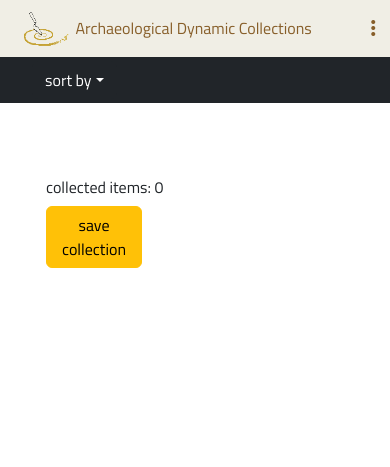
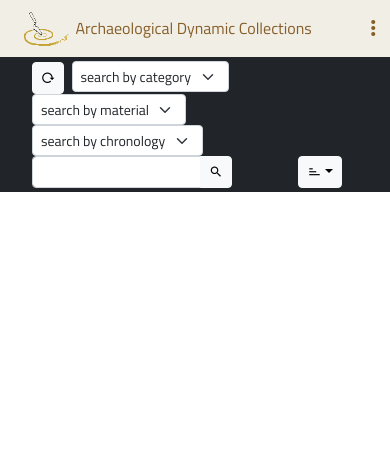
Before and after one commit to LundDarkLab/adc, a PHP site: page / in a window 390 px wide. Shown: the top 467 px of the page. After the commit the page ends 192 px from the top, so only its background shows below. Run offline with PHP 8.4, Linux system fonts and the light colour scheme.

Commit message:
artifact gallery artifact view

```diff
--- /dev/null
+++ b/css/artifact_view.css
@@ -0,0 +1,4 @@
+.titleSection{}
+.divSection{}
+.accordion .list-group-item span{ display:inline-block; width:50%;}
+.accordion .list-group-item span:first-child{ font-weight: bold; vertical-align: top;}
--- a/css/artifacts.css
+++ b/css/artifacts.css
@@ -2,9 +2,9 @@
   position:relative;
   display: flex;
   width:100%;
-  min-height: 80vh;
+  /* min-height: 80vh; */
   height:auto;
-  justify-content: space-around;
+  justify-content: flex-start;
   flex-direction: row;
   flex-wrap: wrap;
 }
--- a/css/main.css
+++ b/css/main.css
@@ -1,8 +1,9 @@
-.bg-adc-light{background:#f0eee5;}
-.bg-adc-dark{background:#875e29;}
+.bg-adc-light, .accordion-button.collapsed{background:#f0eee5;}
+.bg-adc-dark{background-color:#875e29;}
 .txt-adc-light{color:#f0eee5;}
 .txt-adc-dark{color:#875e29;}
-
+.btn-adc-dark{background-color: #875e29; border:1px solid #875e29; color:#f0eee5;}
+.btn-adc-dark:hover, .btn-adc-dark:active{background-color: #755123 !important; border:1px solid #755123 !important; color:#f0eee5 !important;}
 html, body{position:relative; font-family: 'Titillium Web', sans-serif;padding:0; margin:0;}
 label[for]{cursor: pointer;}
 a{text-decoration:none;transition: all 0.25s linear;}
@@ -29,6 +30,12 @@ body > nav > #linkWrap > span.titleSection{display: block; padding: 5px 20px; te
 body > nav > #linkWrap > a{color:#fff; padding:5px 20px; border-bottom: 1px solid rgba(0,0,0,.3);}
 
 .form-sm{width:360px;}
+
+/* bootstrap hack */
+.custom-tooltip {
+  --bs-tooltip-bg: var(--bs-white);
+  --bs-tooltip-color: var(--bs-black);
+}
 
 @media (min-width: 576px) {
 }
--- a/index.php
+++ b/index.php
@@ -12,32 +12,97 @@
     <main class="<?php echo $mainClass; ?>">
       <nav class="itemTool">
         <div class="container-fluid">
-          <div class="dropdown d-inline-block">
-            <button class="btn btn-dark dropdown-toggle" type="button" data-bs-toggle="dropdown" aria-expanded="false">sort by</button>
-            <ul class="dropdown-menu">
-              <li><a class="dropdown-item" href="#">name</a></li>
-              <li><a class="dropdown-item" href="#">material</a></li>
-              <li><a class="dropdown-item" href="#">category</a></li>
-              <li><a class="dropdown-item" href="#">chronology</a></li>
+          <div class="d-inline-block me-1">
+            <button class="btn btn-light btn-sm" type="button" id="resetGallery"  data-bs-toggle="tooltip" data-bs-title="reset filters"><span class="mdi mdi-reload"></span></button>
+          </div>
+          <div class="d-inline-block me-1">
+            <select class="form-select form-select-sm buildGallery" id="byCategory">
+              <option selected value="" disabled>search by category</option>
+            </select>
+          </div>
+          <div class="d-inline-block me-1">
+            <select class="form-select form-select-sm buildGallery"id="byMaterial">
+              <option selected value="" disabled>search by material</option>
+            </select>
+          </div>
+          <div class="d-inline-block me-1">
+            <select class="form-select form-select-sm buildGallery" id="byChronology">
+              <option selected value="" disabled>search by chronology</option>
+            </select>
+          </div>
+          <div class="d-inline-block me-1">
+            <div class="input-group input-group-sm">
+              <input type="text" class="form-control w-auto" id="byDescription">
+              <button class="btn btn-light buildGallery" type="button"><span class="mdi mdi-magnify"></span></button>
+            </div>
+          </div>
+          <div class="d-inline-block mx-3">
+            <div class="input-group input-group-sm" id="collectionDiv">
+              <input type="text" readonly class="form-control w-auto" id="collectedItems" value="">
+              <button class="btn btn-adc-dark" type="button"  name="saveColl"  data-bs-toggle="modal" data-bs-target="#saveCollectionModal">save</button>
+            </div>
+          </div>
+          <div class="dropdown float-end me-3">
+            <button class="btn btn-light btn-sm dropdown-toggle" type="button" data-bs-toggle="dropdown" id="sortByBtn"><span class="mdi mdi-sort-reverse-variant"></span></button>
+            <ul class="dropdown-menu" id="sortBy">
+              <li><a class="dropdown-item sortBy" href="#" data-sort="category">name</a></li>
+              <li><a class="dropdown-item sortBy" href="#" data-sort="material">material</a></li>
+              <li><a class="dropdown-item sortBy" href="#" data-sort="start">chronology</a></li>
             </ul>
           </div>
         </div>
       </nav>
       <div class="container-fluid mt-5">
         <div class="row">
-          <div class="col-4 ms-1 mb-3">
-            <input type="text" readonly class="form-control-plaintext d-inline w-auto" id="collectedItems" value="">
-            <button type="button" class="btn btn-warning" name="saveColl">save collection</button>
+          <div class="col text-center">
+            <h1 id="totItems" class="txt-adc-dark fw-bold"></h1>
           </div>
         </div>
         <div class="card-wrap"></div>
       </div>
     </main>
+
+    <div class="modal fade" id="saveCollectionModal" tabindex="-1" aria-hidden="true">
+  <div class="modal-dialog modal-lg">
+    <div class="modal-content">
+      <div class="modal-header">
+        <h3 class="modal-title">Create your collection</h3>
+        <button type="button" class="btn-close" data-bs-dismiss="modal" aria-label="Close"></button>
+      </div>
+      <form>
+        <div class="modal-body">
+          <h5 class="txt-adc-dark m-0">In order to create a new collection we need your email to send you the direct link with which you can view the newly created collection.</h5>
+          <div class="mb-5">
+            <label for="email" class="form-label">Email</label>
+            <input type="email" class="form-control" id="email" required>
+          </div>
+          <h5 class="txt-adc-dark m-0">If you prefer, you can create a user account with which you will be able to manage your collections more easily.</h5>
+          <div class="form-check mb-5">
+            <input class="form-check-input" type="checkbox" value="1" id="createAccount" name="createAccount">
+            <label class="form-check-label" for="createAccount">Ok, create an account</label>
+          </div>
+          <h5 class="txt-adc-dark m-0">Please insert a title and a brief description for the collection</h5>
+          <div class="mb-2">
+            <label for="title" class="form-label">title</label>
+            <input type="text" class="form-control" id="title" required>
+          </div>
+          <div class="mb-3">
+            <label for="description" class="form-label">Brief description</label>
+            <textarea class="form-control" id="description" rows="3"></textarea>
+          </div>
+        </div>
+        <div class="modal-footer">
+          <button type="button" class="btn btn-secondary" data-bs-dismiss="modal">Close</button>
+          <button type="submit" class="btn btn-primary">Create collection</button>
+        </div>
+      </form>
+    </div>
+  </div>
+</div>
+
+
     <?php require("assets/menu.php"); ?>
     <?php require("assets/js.html"); ?>
-    <script src="js/artifacts.js" charset="utf-8"></script>
-    <script type="text/javascript">
-      buildGallery()
-    </script>
   </body>
+  <script src="js/index.js" charset="utf-8"></script>
 </html>
--- a/js/artifacts.js
+++ b/js/artifacts.js
@@ -47,7 +47,7 @@ $("[name=chronoPeriodEnd]").on("change", function(){
   $("[name=chronoYearStart],[name=chronoYearEnd]").attr({"max":end})
   $("[name=chronoYearEnd]").val(end);
 })
-$("[name=chronoYearStart],[name=chronoYearEnd]").attr({"max":getData()['y']})
+$("[name=chronoYearStart],[name=chronoYearEnd]").attr({"max":getDate()['y']})
 $("[name=chronoYearStart]").on("change", function(){
   let v = $(this).val();
   if($("[name=chronoYearEnd]").val() && $("[name=chronoYearEnd]").val() < v){$("[name=chronoYearEnd]").val(v)}
@@ -102,42 +102,7 @@ function setMapView(ll,zoom){
   $("[name=lon]").val(ll[1]);
 }
 
-function buildGallery(){
-  ajaxSettings.url=API+"model.php";
-  ajaxSettings.data={trigger:'buildGallery'};
-  $.ajax(ajaxSettings)
-  .done(function(data) {
-    console.log(data);
-    data.forEach((item, i) => {
-      let div = $("<div/>",{class:'card m-1 viewArtifactsBtn'}).data("item",item.id).appendTo(".card-wrap");
-      $("<div/>", {class:'card-header'})
-      .css({"background-image":"url('img/model/256/"+item.name+".png')"})
-      .appendTo(div);
-      let body = $("<div/>",{class:'card-body'}).appendTo(div);
-      $("<h3/>",{class:'card-title ms-3 txt-adc-dark fw-bold'}).text(item.name).appendTo(body);
-      $("<p/>",{class:'col-10 ms-3'}).html('<span class="placeholder col-7 d-block"></span><span class="placeholder col-4 my-2 d-block"></span><span class="placeholder col-4"></span><span class="placeholder col-6"></span><span class="placeholder col-12"></span>').appendTo(body);
-      $("<button/>",{class:'btn btn-primary ms-3'}).text('view').appendTo(body);
-      let collectBtn = $("<button/>",{class:'btn btn-primary ms-3 addItemBtn', id: 'addItem'+item.id}).text('collect').appendTo(body);
-      let uncollectBtn = $("<button/>",{class:'btn btn-danger ms-3 removeItemBtn', id: 'removeItem'+item.id}).text('remove').appendTo(body);
-      uncollectBtn.hide();
-      collectBtn.on('click',function(){
-        items.push(item.id);
-        $(this).hide();
-        uncollectBtn.show();
-        countItems();
-      })
-      uncollectBtn.on('click',function(){
-        let idx = items.findIndex(i => i === item.id);
-        items.splice(idx, 1);
-        $(this).hide();
-        collectBtn.show();
-        countItems();
-      })
-    })
-  })
-}
 
-function countItems(){$("#collectedItems").val("collected items: "+items.length)}
 $("[name=material_class]").on('change', function(){
   let v = $(this).val();
   if(!v){
--- a/js/index.js
+++ b/js/index.js
@@ -1 +1,53 @@
+const byCategory = $("#byCategory");
+const byMaterial = $("#byMaterial");
+const byChronology = $("#byChronology");
+const byDescription = $("#byDescription");
+const sortBy = $("#sortBy");
 currentPageActiveLink('index.php');
+getFilterList();
+buildGallery();
+
+$("a.sortBy").on('click', function(){
+  sort = $(this).data('sort') + " asc";
+  getFilter();
+})
+
+$(".buildGallery").on('click', function(){ getFilter(); })
+$("#resetGallery").on('click', function(){
+  filter = [];
+  sort = "rand()";
+  byCategory.val('');
+  byMaterial.val('');
+  byDescription.val('');
+  byChronology.val('');
+  buildGallery()
+})
+function getFilter(){
+  filter = [];
+  if(byCategory.val()){filter.push("class.id = "+byCategory.val())}
+  if(byMaterial.val()){filter.push("material.id = "+byMaterial.val())}
+  if(byChronology.val()){
+    let span = byChronology.val().split("|");
+    filter.push("artifact.start >= "+span[0]+" and artifact.start < "+span[1])
+  }
+  if(byDescription.val()){filter.push("artifact.description like '%"+byDescription.val()+"%'")}
+  buildGallery();
+}
+function getFilterList(){
+  ajaxSettings.url=API+"get.php";
+  ajaxSettings.data={trigger:'getFilterList'};
+  $.ajax(ajaxSettings)
+  .done(function(data) {
+    console.log(data.chronology);
+    data.category.forEach((item, i) => {
+      $("<option/>").text(item.value + " ("+item.tot+")").val(item.id).appendTo(byCategory);
+    });
+    data.material.forEach((item, i) => {
+      $("<option/>").text(item.value + " ("+item.tot+")").val(item.id).appendTo(byMaterial);
+    });
+    data.chronology.forEach((item, i) => {
+      $("<option/>").text(item.period + " ("+item.tot+")").val(item.start+"|"+item.end).appendTo(byChronology);
+    });
+
+  })
+}
--- /dev/null
+++ b/workfile/lost_model.txt
@@ -0,0 +1,4 @@
+DC73_BKM10.nxz
+DC144_LUHM15.nxz
+DC421_LUHM21015.21.nxz
+DC142...
--- /dev/null
+++ b/workfile/query.sql
@@ -0,0 +1,4 @@
+select material.value material, item.technique, item.notes material_notes
+from artifact_material_technique item
+left join list_material_specs material on item.material = material.id
+where item.artifact = 198 \G
```
Also changed, not shown: artifact_view.php (added, +96 -0 lines), artifacts_view.php (deleted, +0 -28 lines), js/artifact_view.js (added, +22 -0 lines), js/function.js (+85 -1 lines), workfile/modeling/230608_3dobject_model.sql (added, +58 -0 lines).
